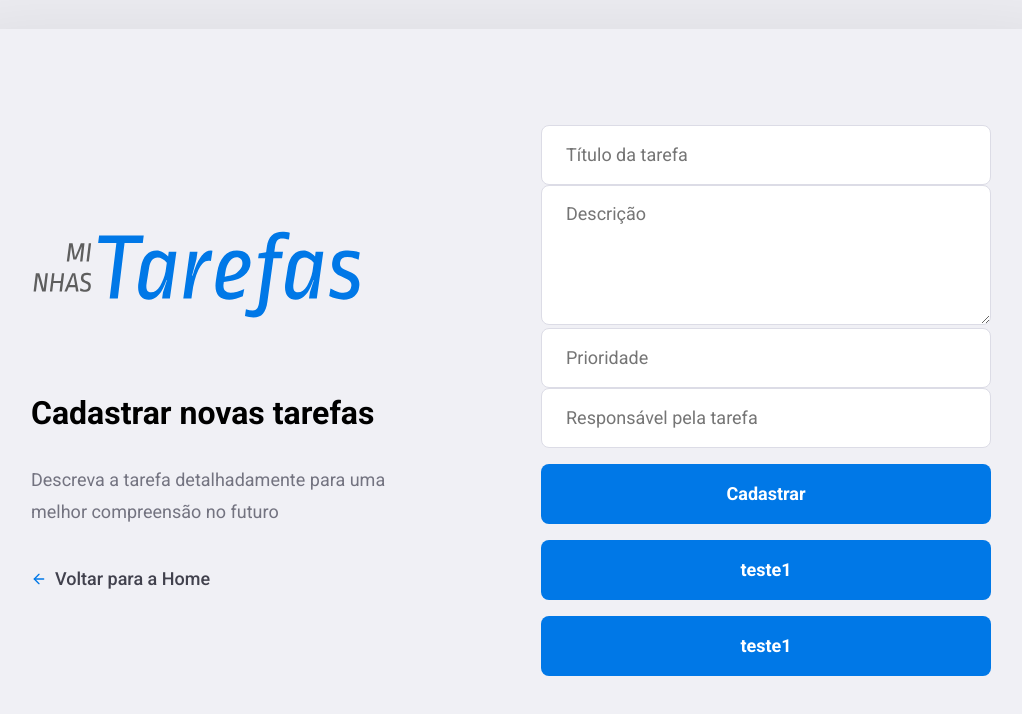
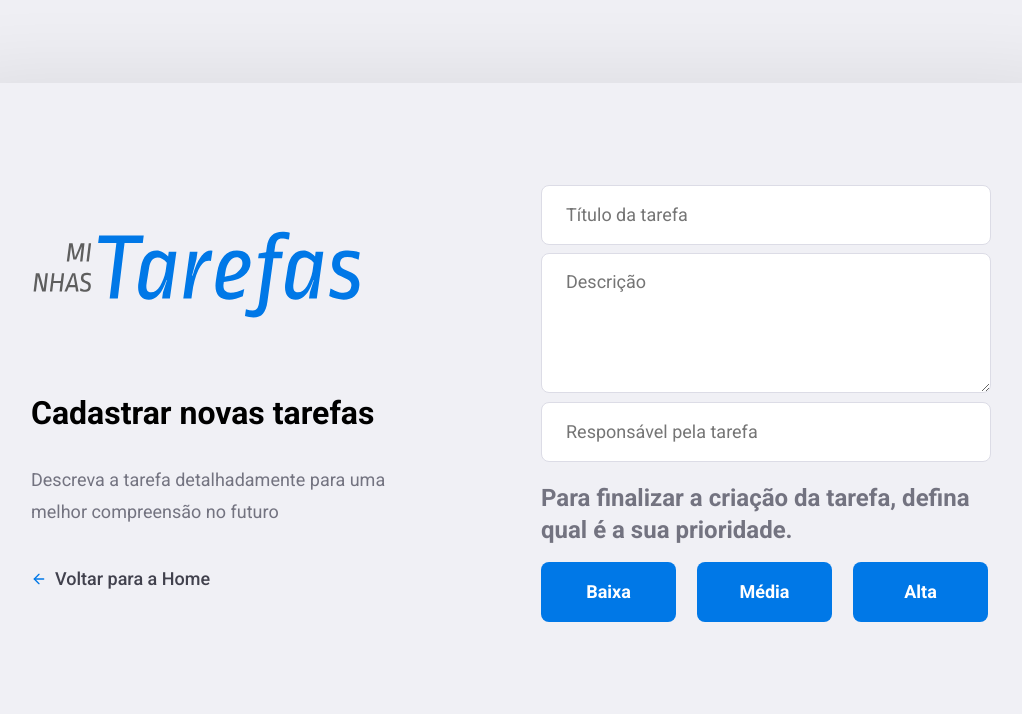
Before and after one commit to MarquisAlexander/controle-tarefa, a React (Create React App) app in the folder frontend/: page /incidents/new in a window 1280 px wide. Shown: the top 714 px of the page, without its empty margins (129-1151 px from the left). Built offline with nearby package versions, Linux system fonts and the light colour scheme.

Commit message:
finalizando os botões de prioridade

```diff
--- a/frontend/src/pages/NewIncident/index.js
+++ b/frontend/src/pages/NewIncident/index.js
@@ -17,16 +17,6 @@ export default function NewIncident() {
     const history = useHistory();
 
     const  userId = localStorage.getItem('userId');
-
-
-    function prioBaixa(e) {
-        e.preventDefault();
-
-        const prioridade = ("Baixa");
-
-        console.log(prioridade);
-    }
-
 
     async function handleNewIncident(e) {
         e.preventDefault();
@@ -50,7 +40,6 @@ export default function NewIncident() {
             alert('erro ao cadastrar caso, tente novamente');
         }
     }
-
 
     return (
         <div className="new-incident-container">
@@ -81,30 +70,29 @@ export default function NewIncident() {
                     />
 
                     <input
-                    placeholder="Prioridade"
-                    value={prioridade}
-                    onChange={e => setPrioridade(e.target.value)}/>
-
-                    <input
                         placeholder="Responsável pela tarefa"
                         value={responsavel}
                         onChange={e => setResponsavel(e.target.value)}
                     />
 
+                    <p>
+                        Para finalizar a criação da tarefa, defina qual
+                        é a sua prioridade.
+                    </p>
 
-                    <button className="button" type="submit">Cadastrar</button>
+                        <button className="buttonPrioridadeBaixa" type="submit" value={'Baixa'}
+                        onClick={e => setPrioridade(e.target.value)}
+                        >Baixa</button>
 
-                    <button className="button" type="submit" value={'Baixa'}
-                    onClick={e => setPrioridade(e.target.value)}
-                    >teste1</button>
+                        <button className="buttonPrioridadeMedia" type="submit" value={'Média'} margin-left="11"
+                        onClick={e => setPrioridade(e.target.value)}
+                        >Média</button>
 
-<button className="button" type="submit" value={'Alta'}
-                    onClick={e => setPrioridade(e.target.value)}
-                    >teste1</button>
+                        <button className="buttonPrioridadeAlta" type="submit" value={'Alta'}
+                        onClick={e => setPrioridade(e.target.value)}
+                        >Alta</button>
+
                 </form>
-
-
-
             </div>
         </div>
     );
--- a/frontend/src/pages/NewIncident/styles.css
+++ b/frontend/src/pages/NewIncident/styles.css
@@ -42,14 +42,84 @@
     max-width: 450px;
 }
 
-.new-incident-container .content form input
+.new-incident-container .content form input {
+    margin-top: 6px;
+}
+
 .new-incident-container .content form textarea{
-    margin-top: 8px
+    margin-top: 8px;
 }
 
 .new-incident-container .content form p{
-    font-size: 18px;
+    font-size: 24px;
     color: #737380;
     line-height: 32px;
-    margin-top: 5px;
+    margin-top: 20px;
+    font-weight: bold;
 }
+
+.buttonPrioridadeBaixa{
+    width: 30%;
+    height: 60px;
+    background: #0078E7;
+    border: 0;
+    border-radius: 8px;
+    color: #FFF;
+    font-weight: 700;
+
+    margin-top: 16px;
+    display: inline-block;
+    text-align: center;
+    text-decoration: none;
+    font-size: 18px;
+    line-height: 60px;
+    transition: filter 0.2s;
+}
+
+.buttonPrioridadeBaixa:hover {
+    filter: brightness(60%)
+}
+
+.buttonPrioridadeMedia{
+    width: 30%;
+    height: 60px;
+    background: #0078E7;
+    border: 0;
+    border-radius: 8px;
+    color: #FFF;
+    font-weight: 700;
+    margin-left: 21px;
+    margin-top: 16px;
+    display: inline-block;
+    text-align: center;
+    text-decoration: none;
+    font-size: 18px;
+    line-height: 60px;
+    transition: filter 0.2s;
+}
+
+.buttonPrioridadeMedia:hover {
+    filter: brightness(60%)
+}
+
+.buttonPrioridadeAlta{
+    width: 30%;
+    height: 60px;
+    background: #0078E7;
+    border: 0;
+    border-radius: 8px;
+    color: #FFF;
+    font-weight: 700;
+    margin-left: 21px;
+    margin-top: 16px;
+    display: inline-block;
+    text-align: center;
+    text-decoration: none;
+    font-size: 18px;
+    line-height: 60px;
+    transition: filter 0.2s;
+}
+
+.buttonPrioridadeAlta:hover {
+    filter: brightness(60%)
+}
--- a/frontend/src/pages/Profile/styles.css
+++ b/frontend/src/pages/Profile/styles.css
@@ -5,7 +5,7 @@
     border-radius: 4px;
     border: 10px solid #dcdce6;
     position:absolute;
-    margin: 50px 9% ;
+    margin: 10px 9% ;
 }
 
 .suportButton button p {
```
